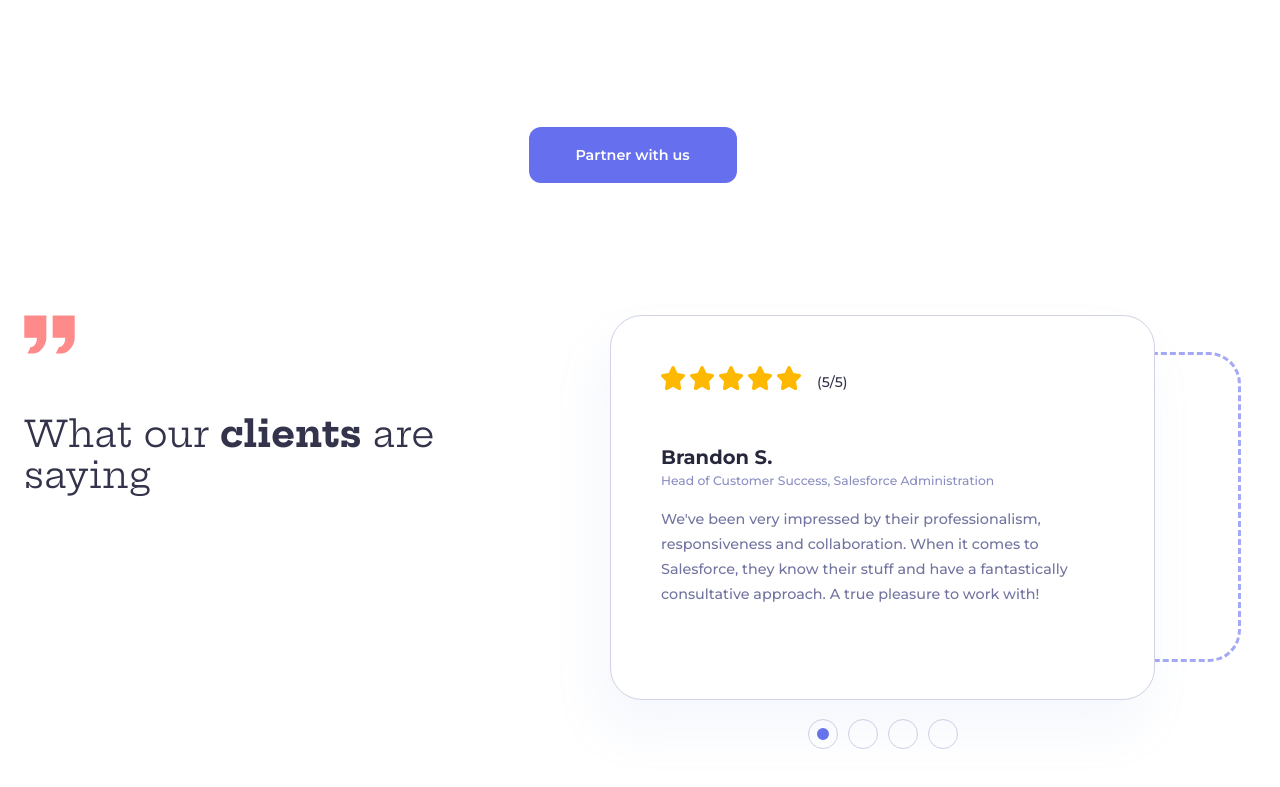
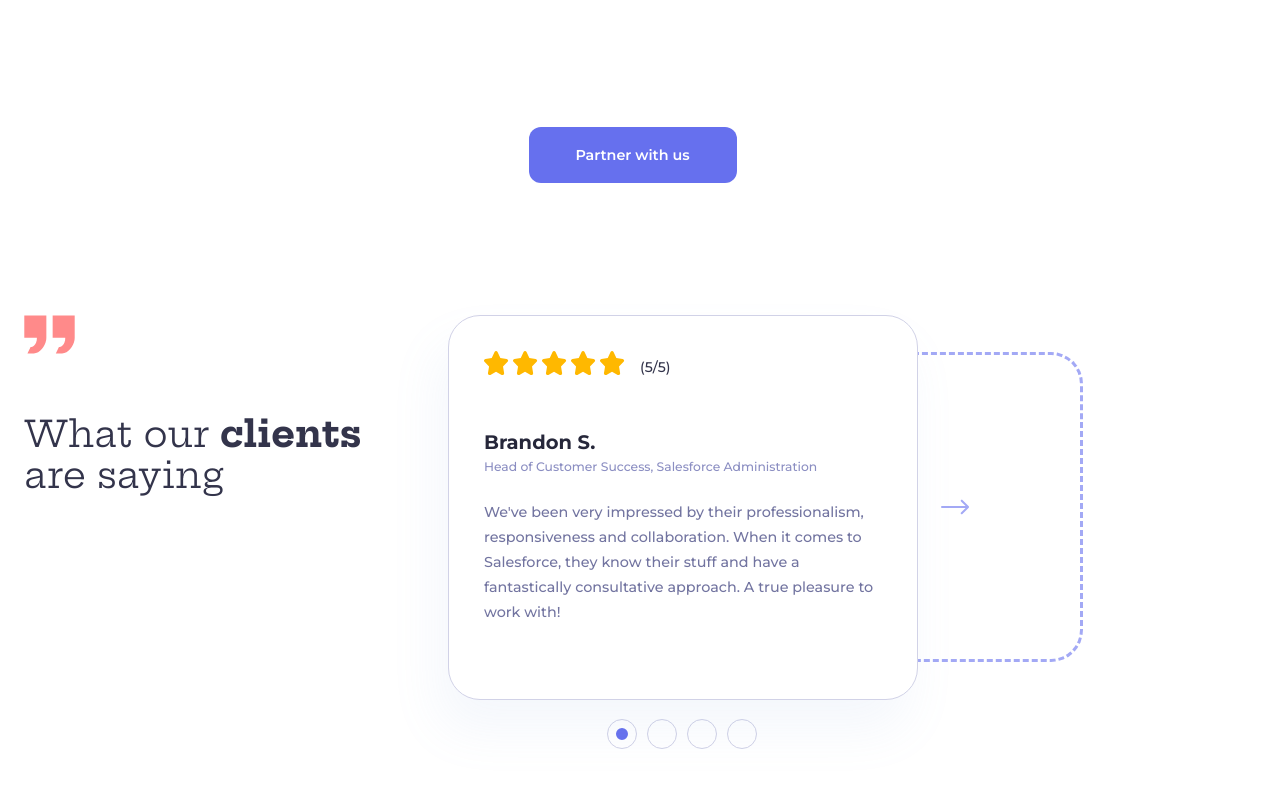
Before and after one commit to RusikHunter/Banjaxed, a website with bundled scripts: page index.html in a window 1280 px wide. Shown: the part 4486-5273 px from the top of the page. Built offline with nearby package versions, Linux system fonts and the light colour scheme.

Commit message:
styles(review): write adaptive SCSS styles for review section

```diff
--- a/styles/sections/_review.scss
+++ b/styles/sections/_review.scss
@@ -5,16 +5,53 @@
 .review {
 
     &__inner {
-        padding-top: 132px;
         padding-bottom: 500px;
+
+        @include mobile {
+            padding-top: 50px;
+        }
+
+        @include mobile-small {
+            padding-top: 32px;
+        }
     }
 
-    &__row {}
+    &__row {
+        padding-top: 132px;
+
+        @include laptop {
+            column-gap: 24px;
+        }
+
+        @include tablet {
+            flex-direction: column;
+            row-gap: 48px;
+            padding-top: 90px;
+        }
+
+        @include mobile {
+            padding-top: 40px;
+            border-top: var(--border-default);
+        }
+
+        @include mobile-small {
+            padding-top: 20px;
+            row-gap: 16px;
+        }
+    }
 
     &__column {}
 
     &__column--quote {
         row-gap: 60px;
+
+        @include mobile {
+            row-gap: 40px;
+        }
+
+        @include mobile-small {
+            row-gap: 20px;
+        }
     }
 
     &__title {
@@ -22,6 +59,18 @@
         @include font(var(--third-family), 400, 1.12);
         color: var(--color-purple-gray-300);
         max-width: 500px;
+
+        @include laptop {
+            max-width: 400px;
+        }
+
+        @media (max-width: 1250px) {
+            max-width: 350px;
+        }
+
+        @include mobile-small {
+            width: 60%;
+        }
     }
 
     &__title--bold {
@@ -40,11 +89,23 @@
         display: flex;
         flex-direction: column;
         align-items: center;
+
+        @include laptop {
+            align-items: start;
+        }
+
+        @include tablet {
+            align-items: center;
+        }
     }
 
     &__slide-wrap {
         position: relative;
         width: 100%;
+
+        @include laptop {
+            width: auto;
+        }
     }
 
     &__slide {
@@ -58,6 +119,22 @@
         box-shadow: -10px 30px 50px 0 rgba(137, 169, 218, 0.09); // animation -->
         margin-inline: auto;
         z-index: 9;
+
+        @include laptop {
+            padding: 35px;
+            width: 470px;
+        }
+
+        @include mobile {
+            width: 100%;
+            height: auto;
+            padding-bottom: 50px;
+        }
+
+        @include mobile-small {
+            padding: 23px;
+            padding-bottom: 40px;
+        }
     }
 
     &__rating-wrap {
@@ -82,12 +159,16 @@
         @include font(var(--font-family), 700, 1);
         color: var(--color-purple-gray-200);
         margin-top: 50px;
+
+        @include mobile-small {
+            margin-top: 20px;
+        }
     }
 
     &__user-details {
         display: block;
         @include fluid-text(14, 10);
-        @include font(var(--font-family), 500, 1);
+        @include font(var(--font-family), 500, 1.2);
         color: var(--color-purple-gray-600);
         margin-top: 7px;
     }
@@ -96,7 +177,7 @@
         @include fluid-text(16, 12);
         @include font(var(--font-family), 400, 1.75);
         color: var(--color-purple-gray-550);
-        margin-top: 20px;
+        margin-top: 25px;
     }
 
     &__button-toggle {
@@ -111,12 +192,33 @@
         right: 0;
         justify-content: center;
         align-items: center;
+
+        @include laptop {
+            right: -35%;
+        }
+
+        @media (max-width: 1250px) {
+            width: 180px;
+            right: -27%;
+        }
+
+        @include mobile {
+            display: none;
+        }
     }
 
     &__pagination {
         display: flex;
         column-gap: 12px;
         margin-top: 20px;
+
+        @include laptop {
+            margin-left: 160px;
+        }
+
+        @include tablet {
+            margin-left: 0;
+        }
     }
 
     &__label {
```
Also changed, not shown: styles/styles.css.
